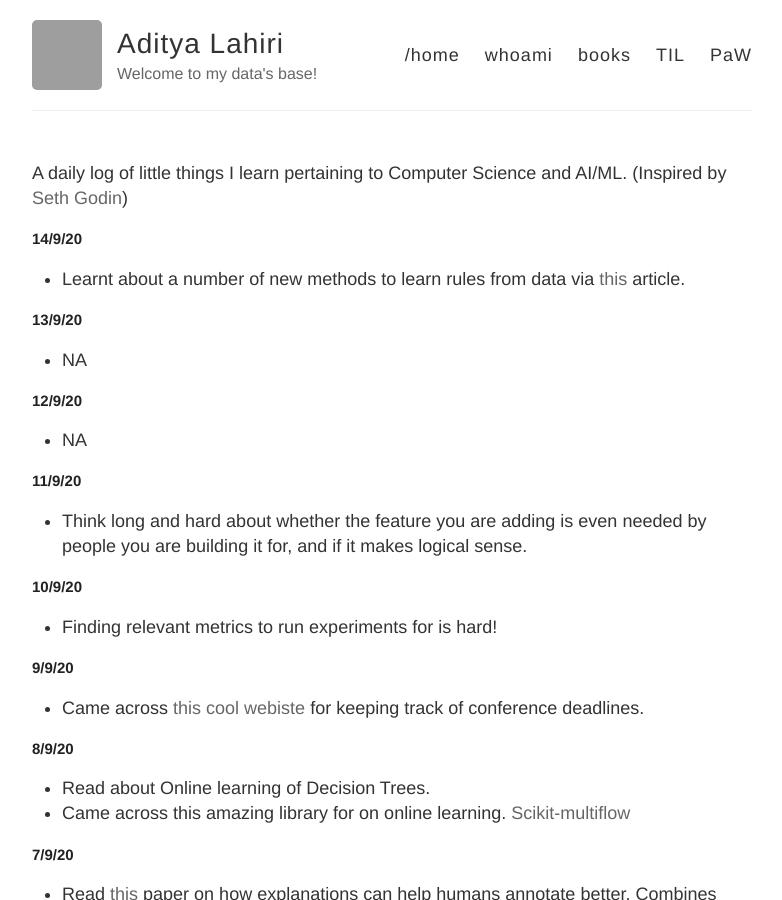
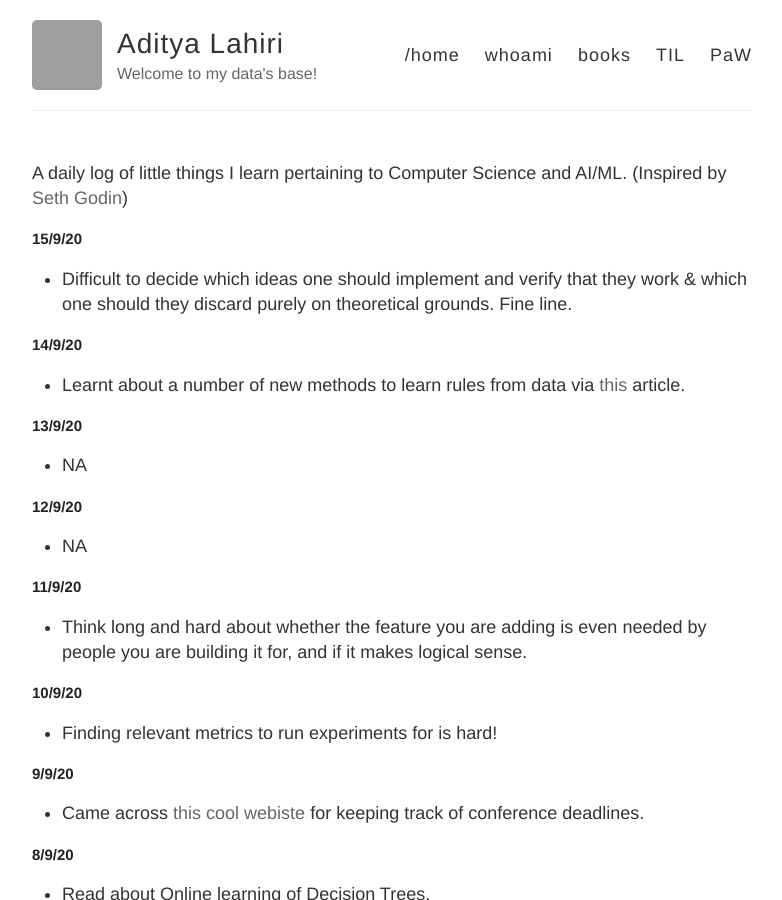
Before and after one commit to adityalahiri/adityalahiri.github.io, a Jekyll site: the page built from TIL.md, in a window 1280 px wide and 900 px high. Shown: the whole window, without its empty margins (248-1030 px from the left). Built offline with Jekyll 4.4.1, drawn with Linux system fonts in a browser that asks for light colours; our own code applies the rules of GitHub Pages for plain Markdown files; grey boxes are pictures that could not be loaded.

Commit message:
Update for 15/9

```diff
--- a/TIL.md
+++ b/TIL.md
@@ -1,5 +1,9 @@
 A daily log of little things I learn pertaining to Computer Science and AI/ML.
 (Inspired by [Seth Godin](https://seths.blog/))
+
+## 15/9/20
+
+* Difficult to decide which ideas one should implement and verify that they work & which one should they discard purely on theoretical grounds. Fine line.
 
 ## 14/9/20
 
```
